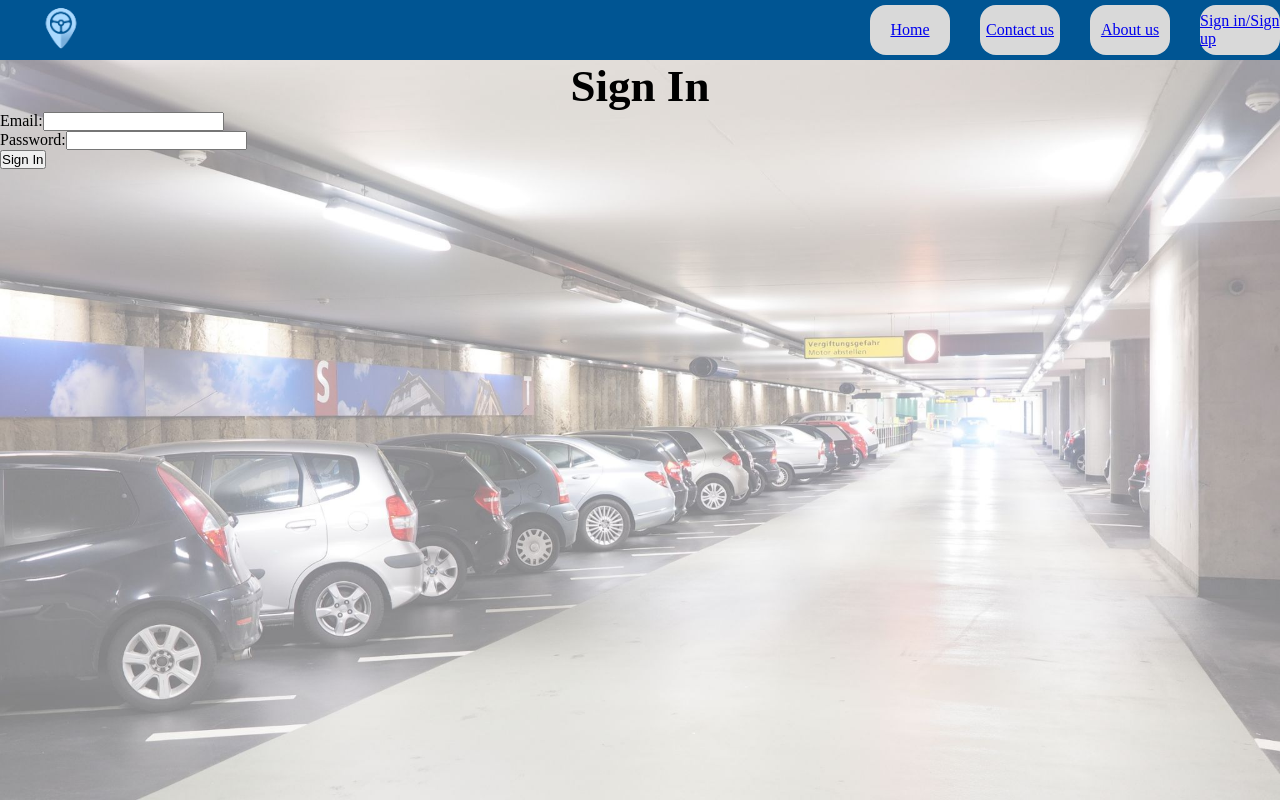
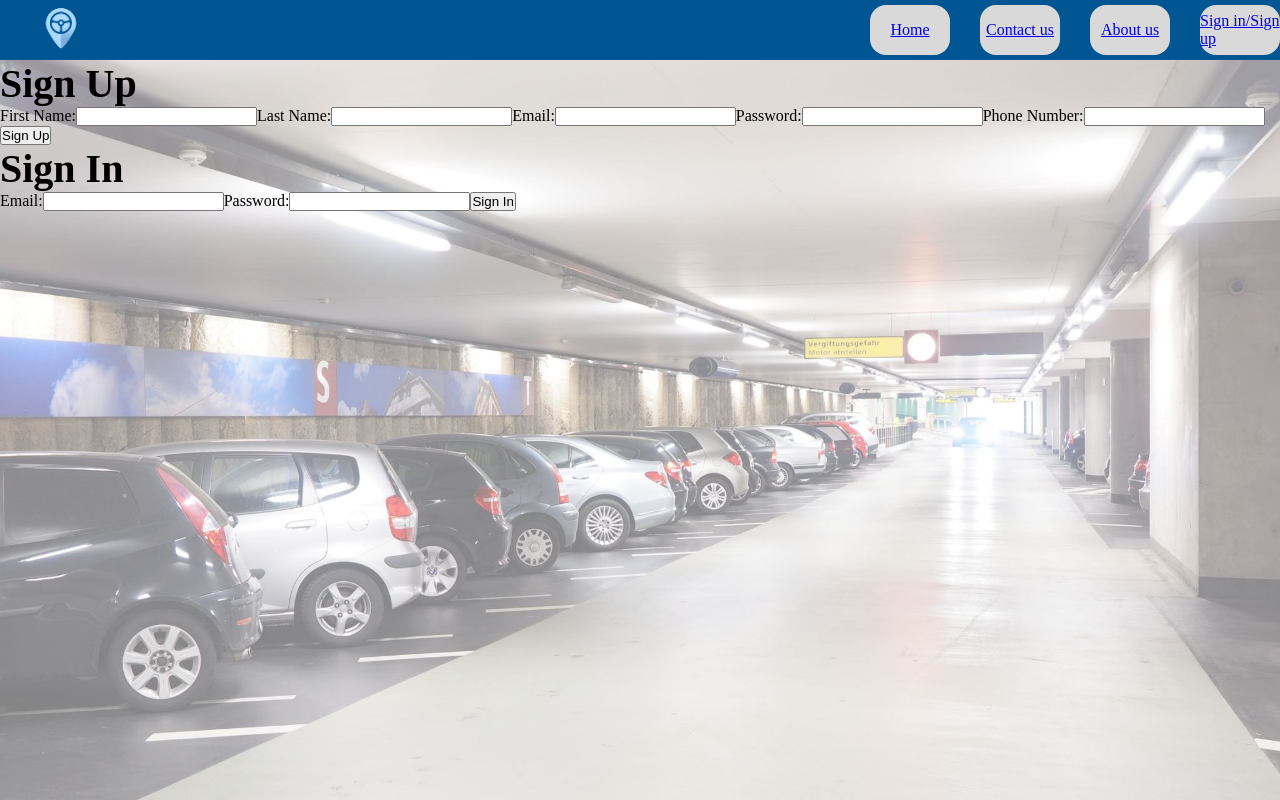
Before and after one commit to CosmosDever/CTP_project, a React (Vite) app in the folder ctp-p-web-data/: page /Signin-Signup in a window 1280 px wide. Built offline with nearby package versions, Linux system fonts and the light colour scheme; no server answers.

Commit message:
update sign

```diff
--- a/ctp-p-web-data/src/App.jsx
+++ b/ctp-p-web-data/src/App.jsx
@@ -8,19 +8,6 @@ import About from "./About";
 import SignInSignUp from "./SignIn-Signup";
 
 function App() {
-  const [count, setCount] = useState({});
-
-  const getAPI = async () => {
-    const response = await fetch("/api");
-    const data = await response.json();
-    setCount(data);
-  }
-
-  useEffect(() => {
-    getAPI();
-  })
-
-
   return (
     <>
       <Nav />
--- a/ctp-p-web-data/src/SignIn-Signup.jsx
+++ b/ctp-p-web-data/src/SignIn-Signup.jsx
@@ -1,53 +1,90 @@
-import React, { useState } from 'react';
+import React, { useState, useEffect } from 'react';
+import axios from 'axios';
 
 const SignInSignUp = () => {
-  const [email, setEmail] = useState('');
-  const [password, setPassword] = useState('');
+  const [customers, setCustomers] = useState([]);
+  const [signupData, setSignupData] = useState({
+    ID: '',
+    first_name: '',
+    last_name: '',
+    email: '',
+    password: '',
+    phone_number: '',
+  });
+  const [signinData, setSigninData] = useState({
+    email: '',
+    password: '',
+  });
 
-  const handleEmailChange = (e) => {
-    setEmail(e.target.value);
+  // Fetch all customers on component mount
+  useEffect(() => {
+    axios.get('http://localhost:3001/customer')
+      .then(response => setCustomers(response.data))
+      .catch(error => console.error(error));
+  }, []);
+
+  // Handle signup form submission
+  const handleSignup = () => {
+    axios.post('http://localhost:3001/signup', signupData)
+      .then(response => {
+        console.log(response.data);
+        // You can handle success here
+      })
+      .catch(error => console.error(error));
   };
 
-  const handlePasswordChange = (e) => {
-    setPassword(e.target.value);
+  // Handle signin form submission
+  const handleSignin = () => {
+    axios.post('http://localhost:3001/signin', signinData)
+      .then(response => {
+        console.log(response.data);
+        // You can handle success here
+      })
+      .catch(error => console.error(error));
   };
-
-  const handleSubmit = async (e) => {
-    e.preventDefault();
-    try {
-      const response = await fetch('http://localhost:3001/signin', {
-        method: 'POST',
-        headers: {
-          'Content-Type': 'application/json',
-        },
-        body: JSON.stringify({ email, password }),
-      });
-
-      if (response.ok) {
-        const data = await response.json();
-        // Handle successful sign-in
-        console.log('Sign-in successful:', data);
-      } else {
-        // Handle sign-in error
-        console.log('Sign-in error:', response.status);
-      }
-    } catch (error) {
-      console.error('Error signing in:', error);
-    }
-  };
-
   return (
     <div>
-      <h1>Sign In</h1>
-      <form onSubmit={handleSubmit}>
-        <label>Email:</label>
-        <input type="email" value={email} onChange={handleEmailChange} required />
-        <br />
-        <label>Password:</label>
-        <input type="password" value={password} onChange={handlePasswordChange} required />
-        <br />
-        <button type="submit">Sign In</button>
-      </form>
+      <div>
+        <h2>Sign Up</h2>
+        <form>
+          <label>
+            First Name:
+            <input type="text" value={signupData.first_name} onChange={(e) => setSignupData({ ...signupData, first_name: e.target.value })} />
+          </label>
+          <label>
+            Last Name:
+            <input type="text" value={signupData.last_name} onChange={(e) => setSignupData({ ...signupData, last_name: e.target.value })} />
+          </label>
+          <label>
+            Email:
+            <input type="email" value={signupData.email} onChange={(e) => setSignupData({ ...signupData, email: e.target.value })} />
+          </label>
+          <label>
+            Password:
+            <input type="password" value={signupData.password} onChange={(e) => setSignupData({ ...signupData, password: e.target.value })} />
+          </label>
+          <label>
+            Phone Number:
+            <input type="text" value={signupData.phone_number} onChange={(e) => setSignupData({ ...signupData, phone_number: e.target.value })} />
+          </label>
+          <button type="button" onClick={handleSignup}>Sign Up</button>
+        </form>
+      </div>
+
+      <div>
+        <h2>Sign In</h2>
+        <form>
+          <label>
+            Email:
+            <input type="email" value={signinData.email} onChange={(e) => setSigninData({ ...signinData, email: e.target.value })} />
+          </label>
+          <label>
+            Password:
+            <input type="password" value={signinData.password} onChange={(e) => setSigninData({ ...signinData, password: e.target.value })} />
+          </label>
+          <button type="button" onClick={handleSignin}>Sign In</button>
+        </form>
+      </div>
     </div>
   );
 };
```
Also changed, not shown: 1 other file (tests, documents, lock files or other folders).
